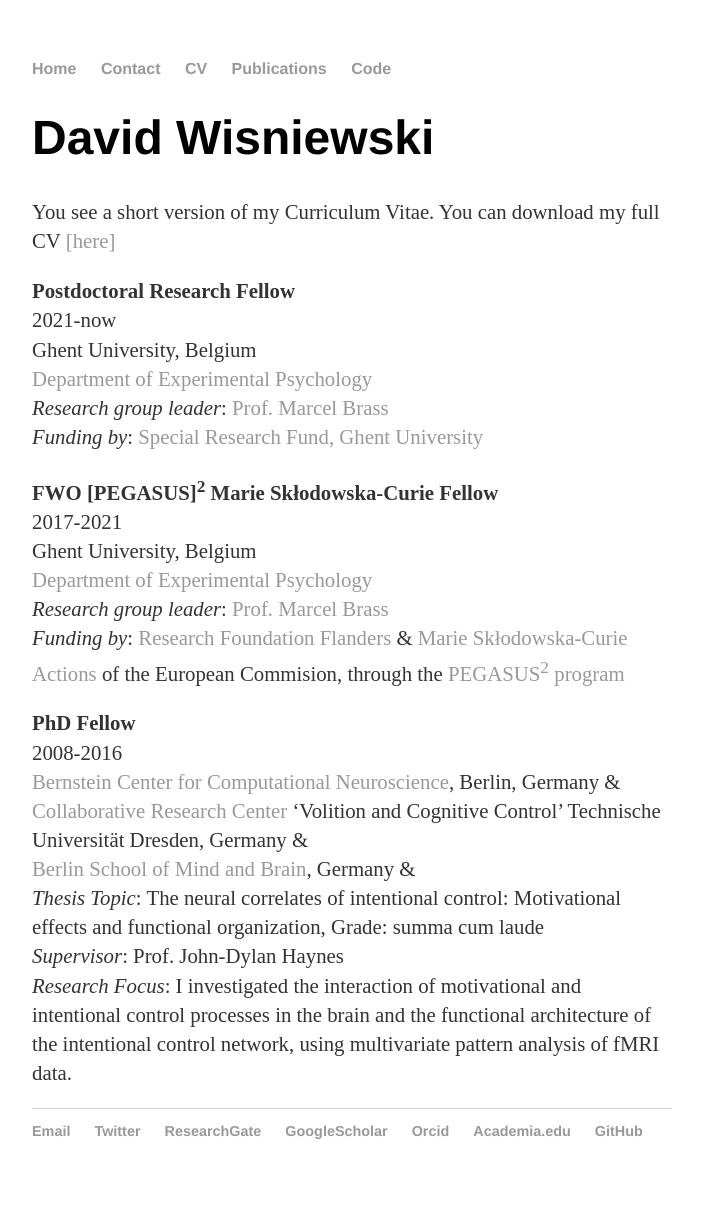
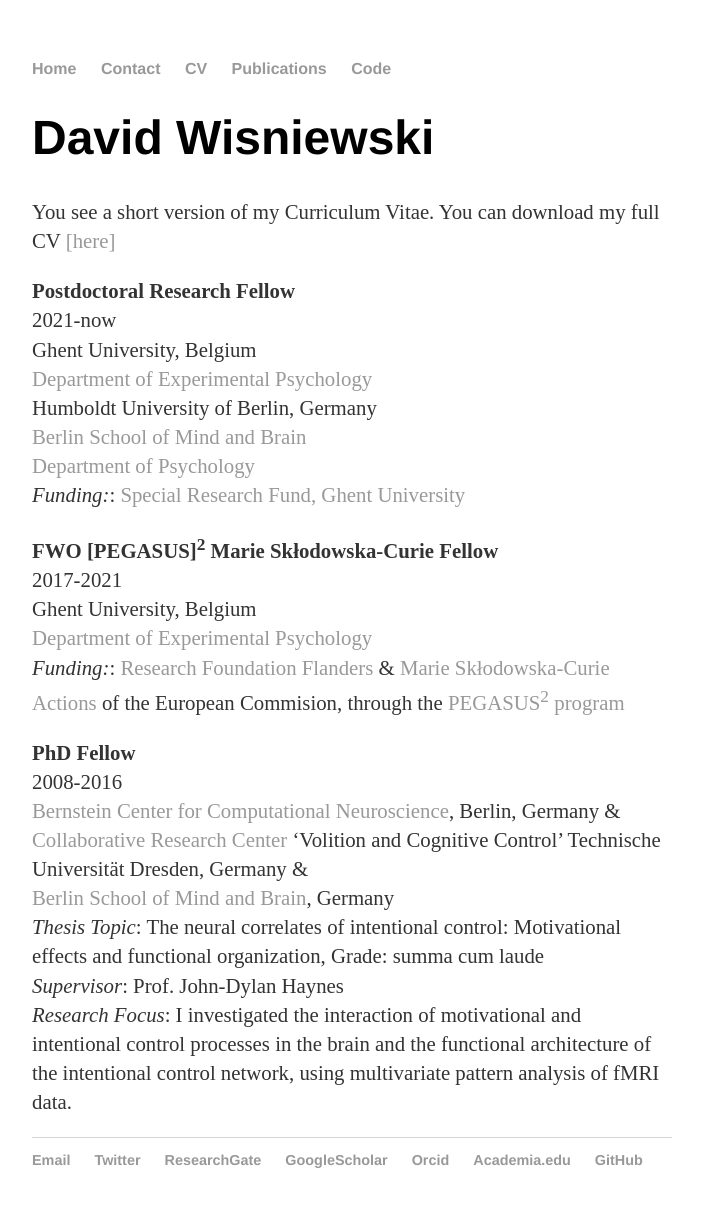
Before and after one commit to davidwisniewski/davidwisniewski.github.io, a Jekyll site: the page built from cv/index.html, in a window 1280 px wide. Shown: the whole page, without its empty margins (288-991 px from the left). Built offline with Jekyll 4.4.1, drawn with Linux system fonts in a browser that asks for light colours; before the commit the page ends 1199 px from its top, so only the background shows below that.

Commit message:
updated CV

```diff
--- a/cv/index.html
+++ b/cv/index.html
@@ -4,15 +4,17 @@
 ---
 <div class="blurb">
 	<h1>David Wisniewski</h1>
-	<p>You see a short version of my Curriculum Vitae. You can download my full CV <a href="/files/CV_David_Wisniewski_2021_06_01.pdf">[here]</a> </p>
+	<p>You see a short version of my Curriculum Vitae. You can download my full CV <a href="/files/CV_David_Wisniewski_2021_08_02.pdf">[here]</a> </p>
 
 	<p>
 	<b>Postdoctoral Research Fellow</b><br>
 	2021-now<br>
 	Ghent University, Belgium<br>
 	<a href="http://www.ugent.be/pp/experimentele-psychologie/en">Department of Experimental Psychology</a><br>
-	<em>Research group leader</em>: <a href="http://users.ugent.be/~mbrass/Web-Site/Dr._Marcel_Brass.html">Prof. Marcel Brass</a><br>
-	<em>Funding by</em>: <a href="https://www.ugent.be/en/research/funding/bof">Special Research Fund, Ghent University</a><br>
+	Humboldt University of Berlin, Germany<br>
+	<a href="http://www.mind-and-brain.de/home/">Berlin School of Mind and Brain</a><br>
+	<a href="https://www.psychology.hu-berlin.de/en/">Department of Psychology</a><br>
+	<em>Funding:</em>: <a href="https://www.ugent.be/en/research/funding/bof">Special Research Fund, Ghent University</a><br>
 	</p>
 
 	<p>
@@ -20,8 +22,7 @@
 	2017-2021<br>
 	Ghent University, Belgium<br>
 	<a href="http://www.ugent.be/pp/experimentele-psychologie/en">Department of Experimental Psychology</a><br>
-	<em>Research group leader</em>: <a href="http://users.ugent.be/~mbrass/Web-Site/Dr._Marcel_Brass.html">Prof. Marcel Brass</a><br>
-	<em>Funding by</em>: <a href="http://www.fwo.be/en/">Research Foundation Flanders</a> & <a href="https://ec.europa.eu/research/mariecurieactions/">Marie Skłodowska-Curie Actions</a> of the European Commision, through the <a href="http://cordis.europa.eu/project/rcn/196977_en.html">PEGASUS<sup>2</sup> program </a><br>
+	<em>Funding:</em>: <a href="http://www.fwo.be/en/">Research Foundation Flanders</a> & <a href="https://ec.europa.eu/research/mariecurieactions/">Marie Skłodowska-Curie Actions</a> of the European Commision, through the <a href="http://cordis.europa.eu/project/rcn/196977_en.html">PEGASUS<sup>2</sup> program </a><br>
 	</p>
 
 	<p>
@@ -29,7 +30,7 @@
 	2008-2016<br>
 	<a href="https://www.bccn-berlin.de/Home/">Bernstein Center for Computational Neuroscience</a>, Berlin, Germany & <br>
 	<a href="http://sfb940.de/home.html">Collaborative Research Center</a> ‘Volition and Cognitive Control’ Technische Universität Dresden, Germany & <br>
-	<a href="http://www.mind-and-brain.de/home/">Berlin School of Mind and Brain</a>, Germany & <br>
+	<a href="http://www.mind-and-brain.de/home/">Berlin School of Mind and Brain</a>, Germany <br>
 	<em>Thesis Topic</em>: The neural correlates of intentional control: Motivational effects and functional organization, Grade: summa cum laude<br>
 	<em>Supervisor</em>: Prof. John-Dylan Haynes<br>
 	<em>Research Focus</em>: I investigated the interaction of motivational and intentional control processes in the brain and the functional architecture of the intentional control network, using multivariate pattern analysis of fMRI data.<br>
```
Also changed, not shown: 1 other file.
